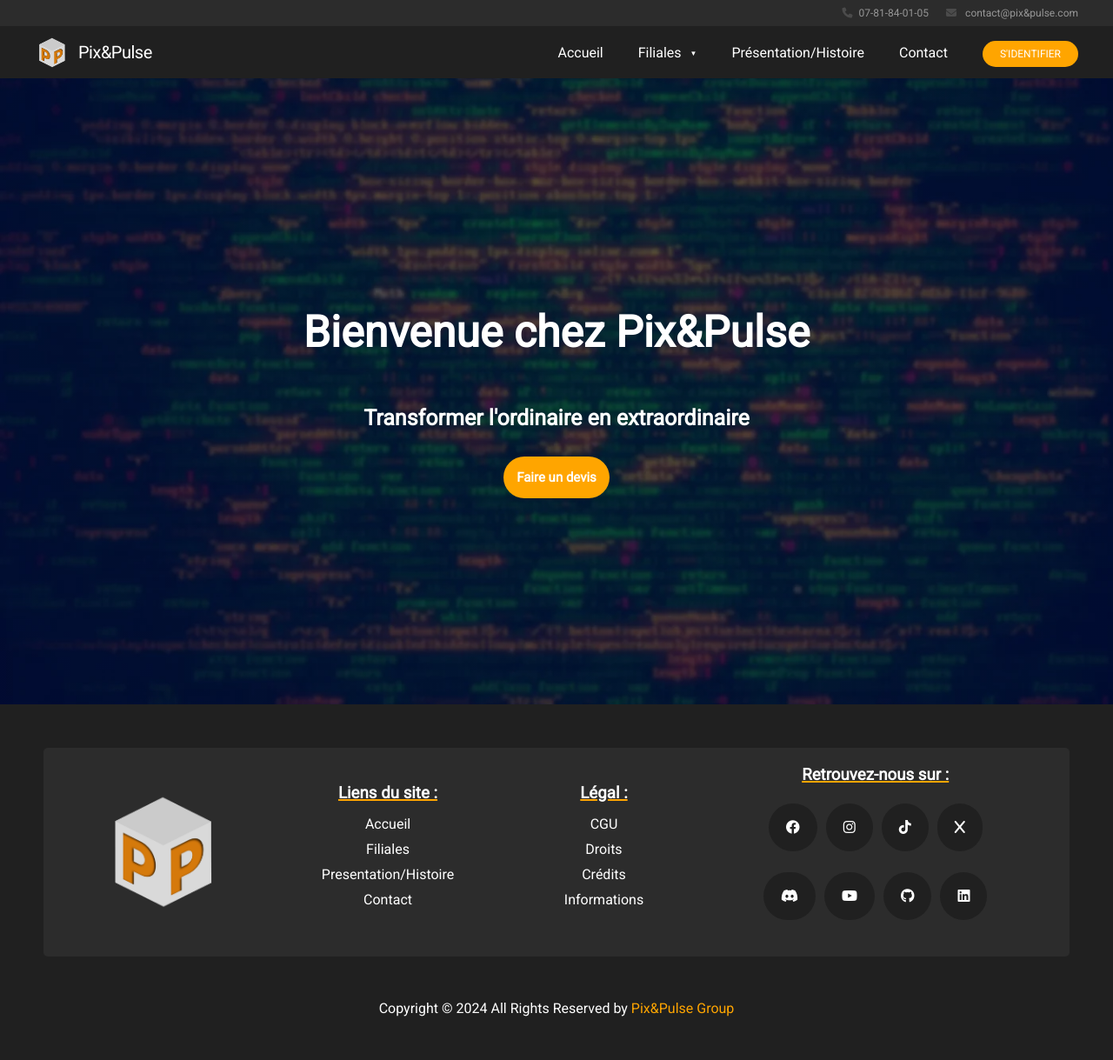
After one commit to b-alvd/Pix-Pulse--group---Back, a PHP site: page /public/pages/profile.php in a window 1280 px wide. The commit adds this page. Shown: the whole page at 87% size. Run offline with PHP 8.4, Linux system fonts and the light colour scheme.

Commit message:
add files

```diff
--- /dev/null
+++ b/public/pages/profile.php
@@ -0,0 +1,161 @@
+<!DOCTYPE html>
+<html lang="fr">
+    <head>
+        <meta charset="UTF-8">
+        <meta name="viewport" content="width=device-width, initial-scale=1.0">
+        <meta name="description" content="Pix&Pulse société basée à Lyon qui a pour domaine le développement web, web mobile et le graphisme. Pix&Pulse comprend aussi plusieurs filiales.">
+        <meta name="keywords" content="developpement, dev, development, web, web mobile, mobile, lyon, Lyon, Pix&Pulse, Pix, pix, &, Pulse, pulse">
+        <meta name="author" content="Basile ALEVEQUE-DESSOLIN">
+        <meta name="copyright" content="Pix&Pulse Group">
+        <meta name="robots" content="index,nofollow"/>
+
+        <title>Pix&Pulse Group | Droits</title>
+        <link rel="icon" type="image/webp" href="../assets/logo.webp" />
+
+        <!-- Fonts -->
+        <!-- Roboto Regular 400 -->
+        <link rel="preconnect" href="https://fonts.googleapis.com">
+        <link rel="preconnect" href="https://fonts.gstatic.com" crossorigin>
+        <link href="https://fonts.googleapis.com/css2?family=Roboto&display=swap" rel="stylesheet">
+
+        <!-- Icons -->
+        <link rel="stylesheet" href="https://cdnjs.cloudflare.com/ajax/libs/font-awesome/6.2.1/css/all.min.css" integrity="sha512-MV7K8+y+gLIBoVD59lQIYicR65iaqukzvf/nwasF0nqhPay5w/9lJmVM2hMDcnK1OnMGCdVK+iQrJ7lzPJQd1w==" crossorigin="anonymous" referrerpolicy="no-referrer" />
+
+        <!-- Styles -->
+        <link rel="stylesheet" href="../css/global.css">
+        <link rel="stylesheet" href="../css/header.css">
+
+        <link rel="stylesheet" href="../css/footer.css">
+        <link rel="stylesheet" href="../css/popup_identification.css">
+    </head>
+
+    <body>
+        <header id="home_top">
+            <div class="header_topBar">
+                <div class="header_topBar__content">
+                    <section>
+                        <i class="fa-solid fa-phone header_topBar_icon"></i><span>07-81-84-01-05</span>
+                    </section>
+                    <section>
+                        <i class="fa-solid fa-envelope header_topBar_icon"></i>
+                        <span>contact@pix&pulse.com</span>
+                    </section>
+                </div>
+            </div>
+
+            <div id="navbar" class="header_navBar">
+                <div class="header_navBar__content">
+                    <a href="../../index.php" class="header_navBar_logo">
+                        <img class="header_navBar_logo__img" src="../assets/logo.webp" alt="Logo de l'entreprise">
+                        <span class="header_navBar_logo__text">Pix&Pulse</span>
+                    </a>
+
+                    <nav class="header_nav">
+                        <ul class="header_nav__list">
+                            <li class="header_nav__item"><a class="header_nav__link" href="#home_top">Accueil</a></li>
+                            <li class="header_nav__item dropdown">
+                                <a class="header_nav__link_drop" href="#subsidiaries" id="filialesDropdown">Filiales
+                                    <span class="dropdown_icon">&#9660;</span>
+                                </a>
+                                <div class="dropdown_content">
+                                    <a href="#subsidiaries_dev">P&P Web / Web Mobile</a>
+                                    <a href="#subsidiaries_graphism">P&P Graphisme</a>
+                                    <a href="#subsidiaries_heberg">P&P Hébergement</a>
+                                    <a href="#subsidiaries_music">P&P Musique</a>
+                                </div>
+                            </li>
+                            <li class="header_nav__item"><a class="header_nav__link" href="#presentation">Présentation/Histoire</a></li>
+                            <li class="header_nav__item"><a class="header_nav__link" href="#contact">Contact</a></li>
+                            <li class="header_nav__item"><a class="header_nav__btn" href="../../index.php" id="loginLink">S'identifier</a></li>
+                        </ul>
+                    </nav>
+
+                    <div class="header_hamburger">
+                        <div class="header_hamburger_bar"></div>
+                        <div class="header_hamburger_bar"></div>
+                        <div class="header_hamburger_bar"></div>
+                    </div>
+                </div>
+            </div>
+        </header>
+
+        <section id="home">
+            <h1>Bienvenue chez Pix&Pulse</h1>
+            <p>Transformer l'ordinaire en extraordinaire</p>
+            <a href="">Faire un devis</a>
+        </section>
+        <div class="point"></div>
+
+        <main>
+
+        </main>
+
+        <footer>
+            <section id="footer_top">
+                <a href="../../index.php"><img src="../assets/logo.webp" alt="Logo de l'entreprise"></a>
+                <section class="website_links">
+                    <h3>Liens du site :</h3>
+                    <ul>
+                        <li><a href="#home_top">Accueil</a></li>
+                        <li><a href="#subsidiaries">Filiales</a></li>
+                        <li><a href="#presentation">Presentation/Histoire</a></li>
+                        <li><a href="#contact">Contact</a></li>
+                    </ul>
+                </section>
+                <section class="legal">
+                    <h3>Légal :</h3>
+                    <ul>
+                        <li><a href="../pages/cgu.php">CGU</a></li>
+                        <li><a href="../pages/rights.php">Droits</a></li>
+                        <li><a href="../pages/credits.php">Crédits</a></li>
+                        <li><a href="../pages/informations.php">Informations</a></li>
+                    </ul>
+                </section>
+                <section class="social">
+                    <h3>Retrouvez-nous sur :</h3>
+                    <ul>
+                        <li><a href=""><i class="fa-brands fa-facebook"></i></a></li>
+                        <li><a href=""><i class="fa-brands fa-instagram"></i></a></li>
+                        <li><a href=""><i class="fa-brands fa-tiktok"></i></a></li>
+                        <li><a href=""><i class="fa-brands fa-x"></i></a></li>
+                        <li><a href=""><i class="fa-brands fa-discord"></i></a></li>
+                        <li><a href=""><i class="fa-brands fa-youtube"></i></a></li>
+                        <li><a href=""><i class="fa-brands fa-github"></i></a></li>
+                        <li><a href=""><i class="fa-brands fa-linkedin"></i></a></li>
+                    </ul>
+                </section>
+            </section>
+            <p>Copyright &copy; 2024 All Rights Reserved by <a href="../../index.php">Pix&Pulse Group</a></p>
+        </footer>
+
+        <div id="popup_identification" class="popup_identification">
+            <div class="popup_identification_content">
+                <span class="close">&times;</span>
+                <div id="loginForm">
+                    <h2>Connexion</h2>
+                    <form class="form_identification">
+                        <input type="text" placeholder="Nom d'utilisateur" required>
+                        <input type="password" placeholder="Mot de passe" required>
+                        <button type="submit">Se connecter</button>
+                    </form>
+                    <p>Pas encore de compte ? <a href="../../index.php" id="signupLink">S'inscrire</a></p>
+                </div>
+                <div id="signupForm">
+                    <h2>Inscription</h2>
+                    <form class="form_identification">
+                        <input type="text" placeholder="Nom d'utilisateur" required>
+                        <input type="email" placeholder="Email" required>
+                        <input type="tel" placeholder="Numéro de téléphone" required>
+                        <input type="password" placeholder="Mot de passe" required>
+                        <button type="submit">S'inscrire</button>
+                    </form>
+                </div>
+            </div>
+        </div>
+    </body>
+
+    <script src="../js/header.js"></script>
+    <script src="../js/navbar.js"></script>
+    <script src="../js/dropdown.js"></script>
+    <script src="../js/popup_identification.js"></script>
+</html>
```
Also changed, not shown: index.php (+11 -11 lines), public/php/db_connect.php (added), public/php/login.php (added), public/php/signup.php (added).
